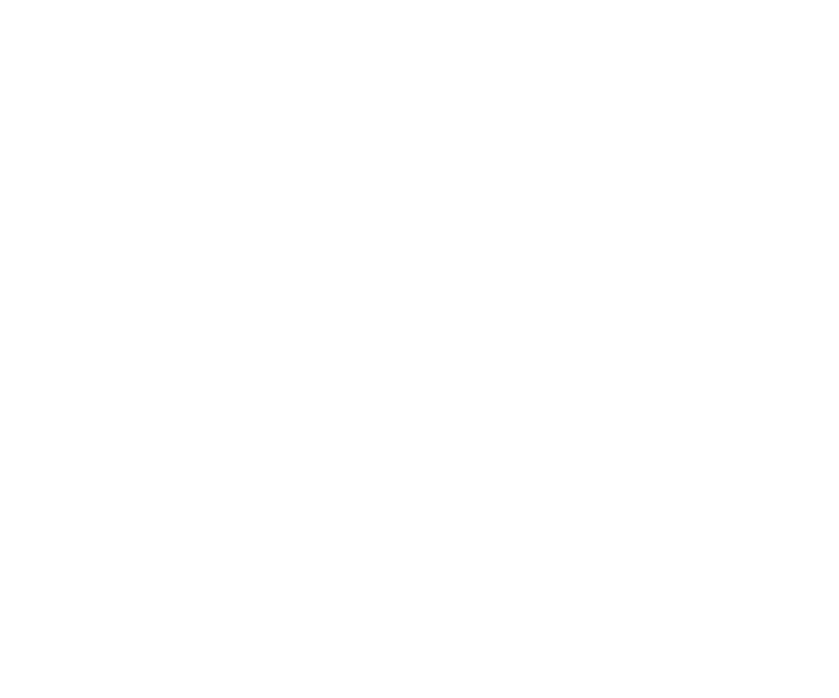
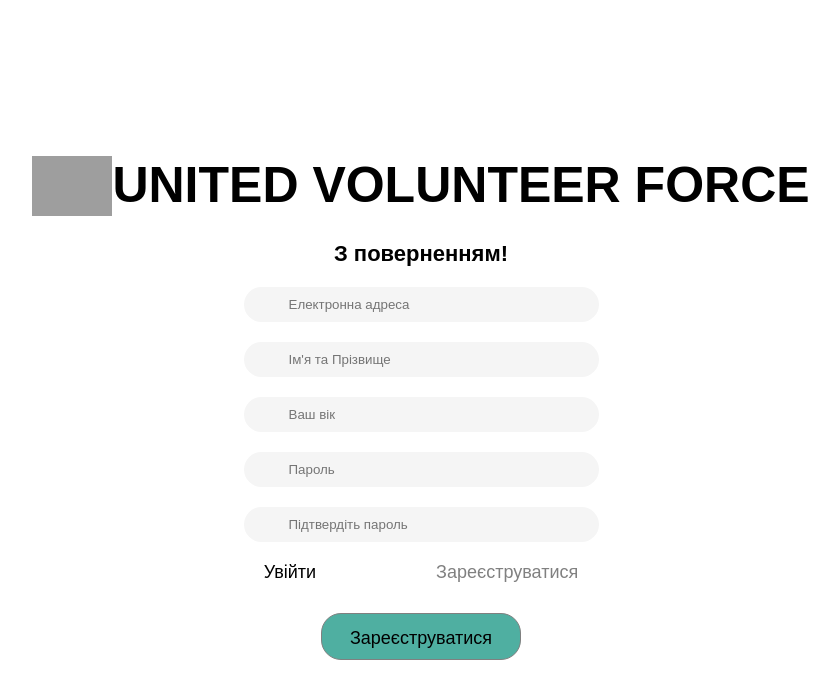
Before and after one commit to OrestSonich/hackaton-loremIpsum, a React (Create React App) app in the folder frontend/: page / in a window 1280 px wide. Shown: the top 698 px of the page, without its empty margins (219-1058 px from the left). Built offline with nearby package versions, Linux system fonts and the light colour scheme; grey boxes are pictures that could not be loaded.

Commit message:
Login and register template data

```diff
--- a/frontend/src/App.js
+++ b/frontend/src/App.js
@@ -1,7 +1,9 @@
+import Test from "./components/test";
+
 function App() {
   return (
     <>
-
+      <Test/>
     </>
   );
 }
--- /dev/null
+++ b/frontend/src/components/test.js
@@ -0,0 +1,8 @@
+import '../stylesheets/login.css';
+import Register from "../pages/register";
+const Test =() => {
+    return(
+            <Register/>
+    )
+}
+export default Test
--- /dev/null
+++ b/frontend/src/pages/login.js
@@ -0,0 +1,31 @@
+import '../stylesheets/login.css';
+import Logo from '../images/logo.svg';
+const Login =() => {
+	return(
+			<div className="container">
+				<div className="login">
+					<img src="../images/logo.svg" alt=""/>
+
+						<h1> <img src={Logo} alt=""/> UNITED VOLUNTEER FORCE</h1>
+
+						<span>З поверненням!</span>
+
+						<div className="input--field">
+							<input type="email" placeholder="Електронна адреса" name="Email"/>
+						</div>
+
+						<div className="input--field">
+							<input type="password" placeholder="Пароль" name="Password"/>
+						</div>
+
+						<div className="choose">
+							<a className="gray" href="#">Увійти</a>
+							<a className="black" href="register.js">Зареєструватися</a>
+						</div>
+
+						<button><span>Увійти</span></button>
+				</div>
+			</div>
+)
+}
+export default Login
--- /dev/null
+++ b/frontend/src/pages/register.js
@@ -0,0 +1,47 @@
+import '../stylesheets/login.css';
+import Logo from '../images/logo.svg';
+const Register =() => {
+	return(
+		<div className="container">
+			<div className="login">
+
+				<h1> <img src={Logo} alt=""/> UNITED VOLUNTEER FORCE</h1>
+
+				<span>З поверненням!</span>
+
+				{/*EMAIL*/}
+				<div className="input--field">
+					<input type="email" placeholder="Електронна адреса" name="Email"/>
+				</div>
+
+				{/*NAME*/}
+				<div className="input--field">
+					<input type="text" placeholder="Ім'я та Прізвище" name="Name"/>
+				</div>
+
+				{/*AGE*/}
+				<div className="input--field">
+					<input type="number" placeholder="Ваш вік" name="Age"/>
+				</div>
+
+				{/*Password*/}
+				<div className="input--field">
+					<input type="password" placeholder="Пароль" name="Password"/>
+				</div>
+
+				{/*Password*/}
+				<div className="input--field">
+					<input type="password" placeholder="Підтвердіть пароль" name="Email"/>
+				</div>
+
+				<div className="choose">
+					<a className="black" href="/login">Увійти</a>
+					<a className="gray" href="#">Зареєструватися</a>
+				</div>
+
+				<button><span>Зареєструватися</span></button>
+			</div>
+		</div>
+	)
+}
+export default Register
--- /dev/null
+++ b/frontend/src/stylesheets/login.css
@@ -0,0 +1,107 @@
+body {
+    margin: 0;
+}
+
+div {
+    display: flex;
+}
+
+.container {
+    width: 100%;
+    height: 100vh;
+    justify-content: center;
+    align-items: center;
+}
+
+.login {
+    width: 100%;
+    flex-direction: column;
+    justify-content: center;
+    align-items: center;
+}
+
+.login img {
+    height: 60px;
+}
+
+.login h1 {
+    display: flex;
+    color: #000;;
+    font-family: 'Montserrat', sans-serif;
+    font-style: normal;
+    font-weight: 600;
+    font-size: 50px;
+    text-align: center;
+    margin: 15px 0 0;
+}
+
+.login span {
+    font-family: 'Montserrat', sans-serif;
+    font-style: normal;
+    font-weight: 600;
+    font-size: 22px;
+    text-align: center;
+    color: #000000;
+    margin: 25px 0 20px;
+}
+
+.input--field {
+    justify-content: center;
+    margin-bottom: 20px;
+}
+
+.input--field input {
+    border: none;
+    background: #F5F5F5;
+    border-radius: 25px;
+    padding: 10px 60px 10px 45px;
+    width: 250px;
+}
+
+.choose {
+    justify-content: center;
+    gap: 120px;
+}
+
+.choose a {
+    cursor: pointer;
+    text-decoration: none;
+    font-family: 'Montserrat', sans-serif;
+    font-style: normal;
+    font-weight: 300;
+    font-size: 18px;
+    text-align: center;
+}
+
+.gray {
+    color: #808080;
+}
+
+.black {
+    color: #000000;
+}
+
+.login button {
+    display: flex;
+    justify-content: center;
+    align-items: center;
+    padding: 10px;
+    width: 200px;
+    height: 47px;
+    background: #4FAFA1;
+    border: 1px solid #808080;
+    border-radius: 20px;
+    cursor: pointer;
+    align-self: center;
+    margin-top: 30px;
+}
+
+.login button span {
+    cursor: pointer;
+    text-decoration: none;
+    font-family: 'Montserrat', sans-serif;
+    font-style: normal;
+    font-weight: 300;
+    font-size: 18px;
+    text-align: center;
+}
--- /dev/null
+++ b/frontend/src/stylesheets/register.css
@@ -0,0 +1,107 @@
+body {
+    margin: 0;
+}
+
+div {
+    display: flex;
+}
+
+.container {
+    width: 100%;
+    height: 100vh;
+    justify-content: center;
+    align-items: center;
+}
+
+.login {
+    width: 100%;
+    flex-direction: column;
+    justify-content: center;
+    align-items: center;
+}
+
+.login img {
+    height: 60px;
+}
+
+.login h1 {
+    display: flex;
+    color: #000;;
+    font-family: 'Montserrat', sans-serif;
+    font-style: normal;
+    font-weight: 600;
+    font-size: 50px;
+    text-align: center;
+    margin: 15px 0 0;
+}
+
+.login span {
+    font-family: 'Montserrat', sans-serif;
+    font-style: normal;
+    font-weight: 600;
+    font-size: 22px;
+    text-align: center;
+    color: #000000;
+    margin: 25px 0 20px;
+}
+
+.input--field {
+    justify-content: center;
+    margin-bottom: 20px;
+}
+
+.input--field input {
+    border: none;
+    background: #F5F5F5;
+    border-radius: 25px;
+    padding: 10px 60px 10px 45px;
+    width: 250px;
+}
+
+.choose {
+    justify-content: center;
+    gap: 120px;
+}
+
+.choose a {
+    cursor: pointer;
+    text-decoration: none;
+    font-family: 'Montserrat', sans-serif;
+    font-style: normal;
+    font-weight: 300;
+    font-size: 18px;
+    text-align: center;
+}
+
+.gray {
+    color: #808080;
+}
+
+.black {
+    color: #000000;
+}
+
+.login button {
+    display: flex;
+    justify-content: center;
+    align-items: center;
+    padding: 10px;
+    width: 200px;
+    height: 47px;
+    background: #4FAFA1;
+    border: 1px solid #808080;
+    border-radius: 20px;
+    cursor: pointer;
+    align-self: center;
+    margin-top: 30px;
+}
+
+.login button span {
+    cursor: pointer;
+    text-decoration: none;
+    font-family: 'Montserrat', sans-serif;
+    font-style: normal;
+    font-weight: 300;
+    font-size: 18px;
+    text-align: center;
+}
```
